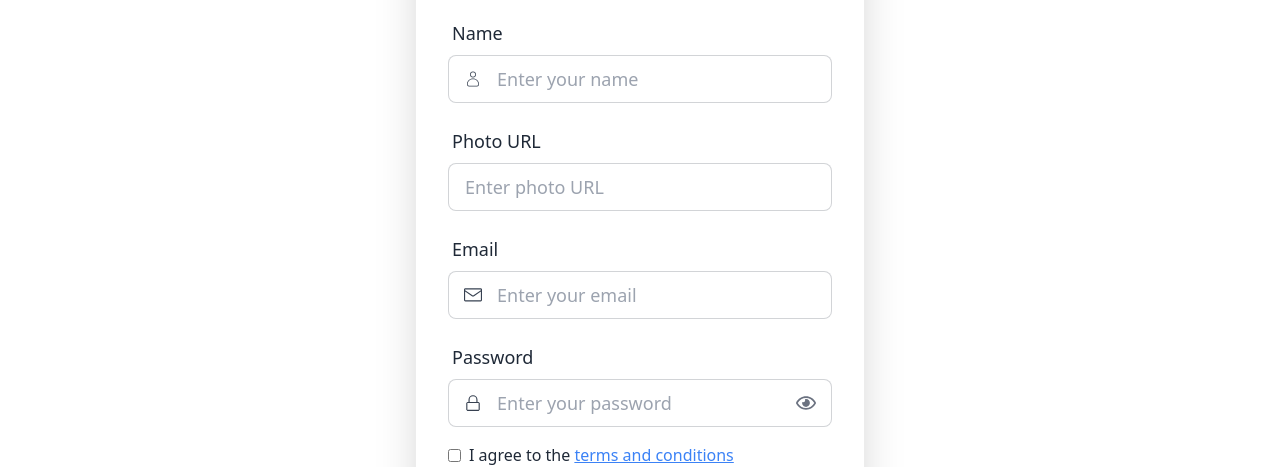
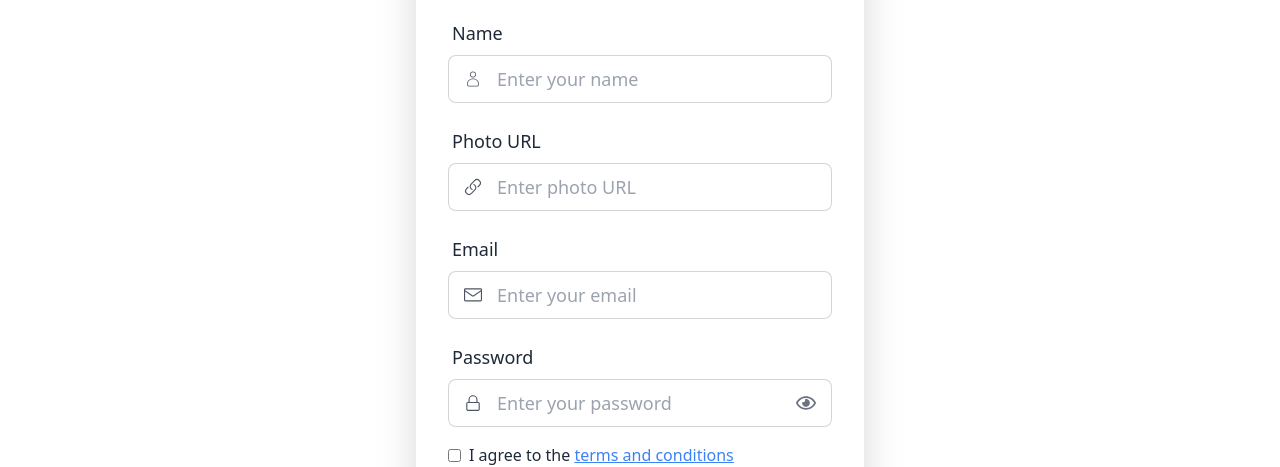
Before and after one commit to Md-Nur-Amin/Job-Portal-frontend, a React (Vite) app: page /SignUp in a window 1280 px wide. Shown: the part 293-760 px from the top of the page. Built offline with nearby package versions, Linux system fonts and the light colour scheme; no server answers.

Commit message:
new icon added

```diff
--- a/src/Layout/AuthForm/SignUp/SignUp.jsx
+++ b/src/Layout/AuthForm/SignUp/SignUp.jsx
@@ -122,7 +122,7 @@ const SignUp = () => {
 
                         <div className="relative w-full">
                             {/* User Icon Inside Input */}
-                            <span className="absolute left-4 top-1/2 transform -translate-y-1/2 text-gray-700 text-lg">
+                            <span className="absolute left-4 top-1/2 transform -translate-y-1/2 text-gray-600 text-lg">
                                 <CiUser />
                             </span>
 
@@ -139,9 +139,23 @@ const SignUp = () => {
 
                     {/* Photo URL */}
                     <div className="form-control w-full">
-                        <label className="label"><span className="label-text text-lg">Photo URL</span></label>
-                        <input type="text" name="photo" placeholder="Enter photo URL" className="input input-bordered w-full text-lg" required />
+                        <label className="label">
+                            <span className="label-text text-lg">Photo URL</span>
+                        </label>
+                        <div className="relative w-full">
+                            <span className="absolute left-4 top-1/2 transform -translate-y-1/2 text-gray-600 text-lg">
+                                <HiLink />
+                            </span>
+                            <input
+                                type="text"
+                                name="photo"
+                                placeholder="Enter photo URL"
+                                className="input input-bordered w-full text-lg pl-12"
+                                required
+                            />
+                        </div>
                     </div>
+
 
                     {/* Email */}
                     <div className="form-control w-full">
@@ -149,7 +163,7 @@ const SignUp = () => {
                             <span className="label-text text-lg">Email</span>
                         </label>
                         <div className="relative w-full">
-                            <span className="absolute left-4 top-1/2 transform -translate-y-1/2 text-gray-700 text-lg">
+                            <span className="absolute left-4 top-1/2 transform -translate-y-1/2 text-gray-600 text-lg">
                                 <GoMail />
                             </span>
                             <input
@@ -166,7 +180,7 @@ const SignUp = () => {
                     <div className="form-control w-full">
                         <label className="label"><span className="label-text text-lg">Password</span></label>
                         <div className="relative w-full">
-                            <span className="absolute left-4 top-1/2 transform -translate-y-1/2 text-gray-700 text-lg">
+                            <span className="absolute left-4 top-1/2 transform -translate-y-1/2 text-gray-600 text-lg">
                                 <VscLock />
                             </span>
                             <input
```
